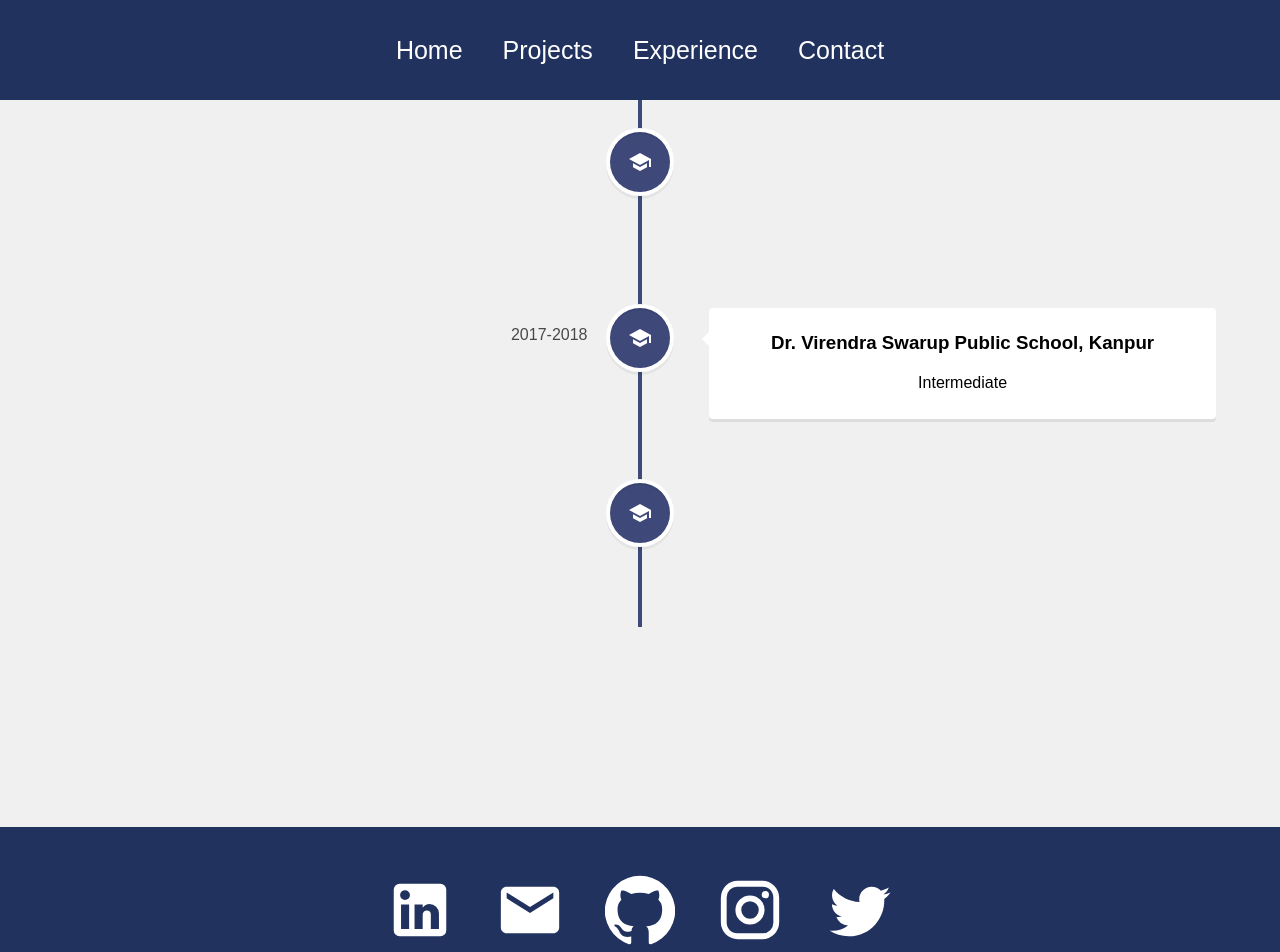
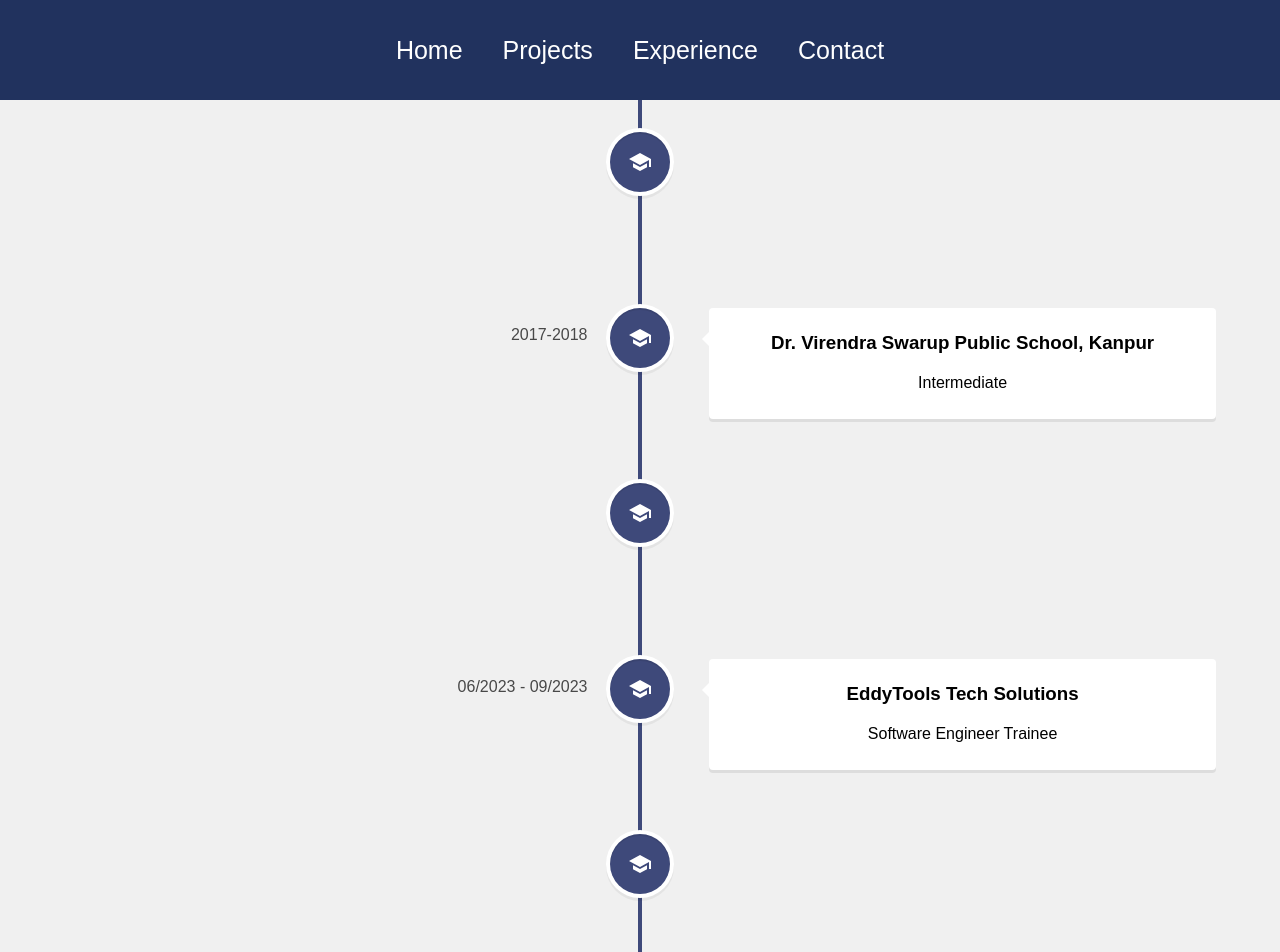
Before and after one commit to aaryan-verma/portfolioWebsite, a React (Create React App) app: page /experience in a window 1280 px wide. Shown: the top 952 px of the page. Built offline with nearby package versions, Linux system fonts and the light colour scheme.

Commit message:
few updates

```diff
--- a/src/pages/Experience.js
+++ b/src/pages/Experience.js
@@ -37,6 +37,29 @@ function Experience() {
                     <h3 className='vertical-timeline-element-title'>Pranveer Singh Institute Of Technology, Kanpur</h3>
                     <p>B.Tech (Computer Science)</p>
             </VerticalTimelineElement>
+
+
+            <VerticalTimelineElement
+                className='vertical-timeline-element--education'
+                date = '06/2023 - 09/2023 '
+                iconStyle={{background: '#3e497a', color : '#fff'}}
+                icon = {<SchoolIcon/>}
+                >
+                    <h3 className='vertical-timeline-element-title'>EddyTools Tech Solutions</h3>
+                    <p>Software Engineer Trainee</p>
+            </VerticalTimelineElement>
+
+            <VerticalTimelineElement
+                className='vertical-timeline-element--education'
+                date = '09/2023 - 02/2024'
+                iconStyle={{background: '#3e497a', color : '#fff'}}
+                icon = {<SchoolIcon/>}
+                >
+                    <h3 className='vertical-timeline-element-title'>Razorpay Software Pvt. Ltd.</h3>
+                    <p>Junior Technical Consultant</p>
+            </VerticalTimelineElement>
+
+
         </VerticalTimeline>
     </div>
   );
--- a/src/pages/Home.js
+++ b/src/pages/Home.js
@@ -21,7 +21,7 @@ function Home() {
         <div className='prompt'>
           <p>A Software Developer with a passion for learning and creating.</p>
           <a
-            href='https://drive.google.com/file/d/1cw7lJ6DkNUF1EED3hZywm4YXuvuFa4SZ/view?usp=sharing'
+            href='https://drive.google.com/file/d/1vQDP4kbh2kNbrZs5RGWlz2xCg_FzTzJS/view?usp=sharing'
             target='_blank'
             rel='noopener noreferrer'
             className='resume-button'
```
